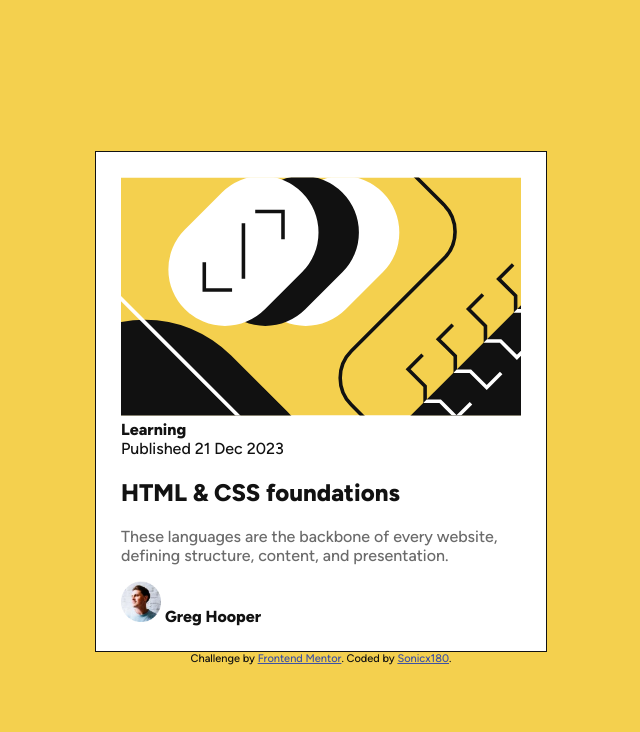
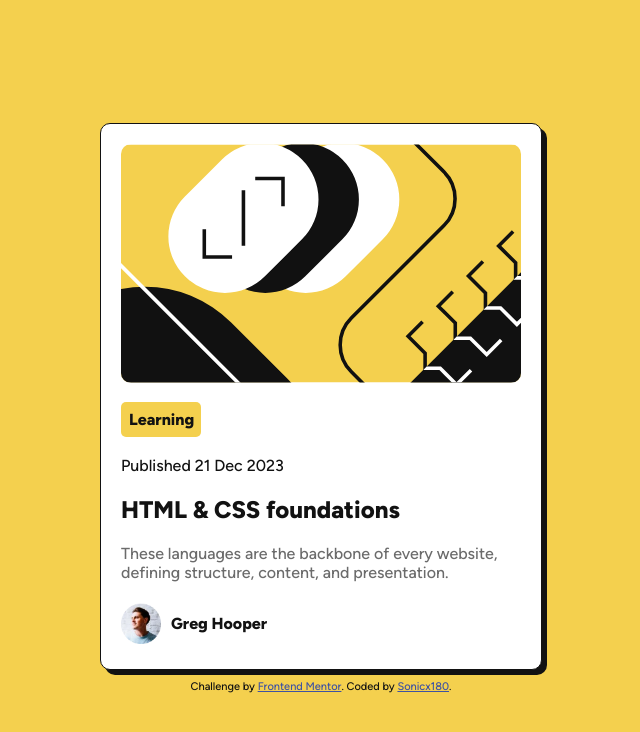
Before and after one commit to sonicx180/blog-preview-card, a plain HTML site: page index.html in a window 1280 px wide. Shown: the whole page, without its empty margins (319-959 px from the left). Drawn offline with Linux system fonts and the light colour scheme.

Commit message:
feat : styles

```diff
--- a/index.html
+++ b/index.html
@@ -43,14 +43,14 @@
 						defining structure, content, and presentation.
 					</p>
 				</article>
-				<span class="author">
+				<div class="author">
 					<img
 						src="/assets/images/image-avatar.webp"
 						class="author-img"
 						alt="Picture of Greg Hooper"
 					/>
-					<h4>Greg Hooper</h4>
-				</span>
+					<p>Greg Hooper</p>
+				</div>
 			</div>
 		</main>
 		<footer class="attribution">
--- a/style.css
+++ b/style.css
@@ -36,16 +36,23 @@ body {
 	min-height: 100dvh;
 	overflow-y: hidden;
 }
+/* Border radiuses */
+.container,
+.img,
+.tag {
+	border-radius: 10px;
+}
 
 /* Color & font situation */
 h1,
-h4,
+.author p,
 .tag {
 	font-weight: bold;
+	color: var(--primary-grey);
 }
 p {
 	color: var(--secondary-grey);
-    font-size:var(--ft-size);
+	font-size: var(--ft-size);
 }
 /* The card */
 
@@ -53,16 +60,33 @@ p {
 	background-color: white;
 	border: 1px solid var(--primary-grey);
 	max-width: 25rem;
-	padding: 25px;
-
+	padding: 20px;
+	box-shadow: 5px 5px var(--primary-grey);
 }
 .img {
-  width:100%;
+	width: 100%;
 }
-.author-img,
-h4 {
-    display:inline;
+/* Keeps the author's pfp and name on the same line */
+.author {
+	display: flex;
+	align-items: center;
 }
 .author-img {
-    width:40px;
+	width: 40px;
+	margin-right: 10px;
 }
+
+/* Making the 'Learning' tag */
+
+.tag {
+	display: block;
+	margin-top: 15px;
+	background-color: var(--color-ylw);
+	padding: 8px;
+	max-width: 4rem;
+	border-radius: 5px !important;
+}
+
+footer {
+	margin-top: 10px;
+}
```
